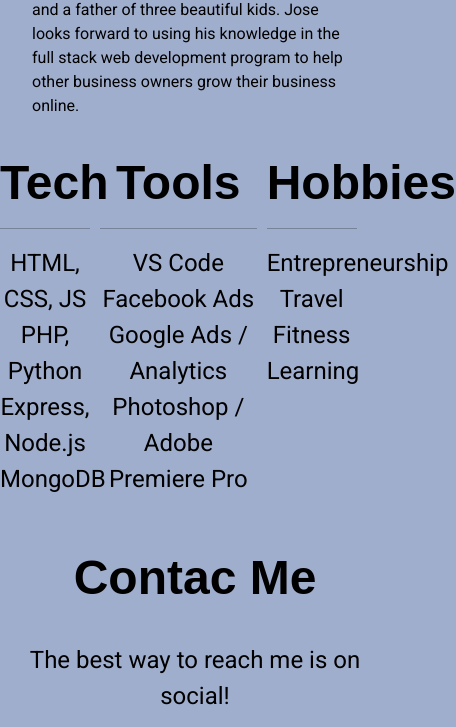
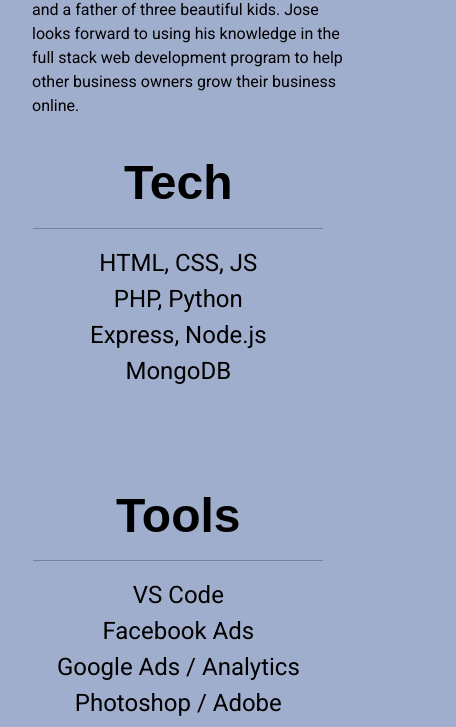
Before and after one commit to JFernandez0524/jfernandez0524.github.io, a plain HTML site: page index.html in a window 390 px wide. Shown: the part 1268-1995 px from the top of the page, 456 px wide, since content can reach past the window. Drawn offline with nearby package versions, Linux system fonts and the light colour scheme; a web font is replaced by a local one.

Commit message:
skills media query

```diff
--- a/style.css
+++ b/style.css
@@ -140,14 +140,27 @@ li {
   #about h1 {
     margin-bottom: 0;
   }
+  #skills p {
+    font-size: 1em;
+  }
+  .skills {
+    display: grid;
+    grid-template-columns: repeat(12, 1fr);
+    grid-template-rows: repeat(3, 1fr);
+    gap: 10px;
+    text-align: center;
+  }
   .box1 {
-    grid-column: 1/4;
+    grid-row: 1;
+    grid-column: 2/11;
   }
   .box2 {
-    grid-column: 4/9;
+    grid-row: 2;
+    grid-column: 2/11;
   }
   .box3 {
-    grid-column: 9/12;
+    grid-row: 3;
+    grid-column: 2/11;
   }
 
   p {
```
